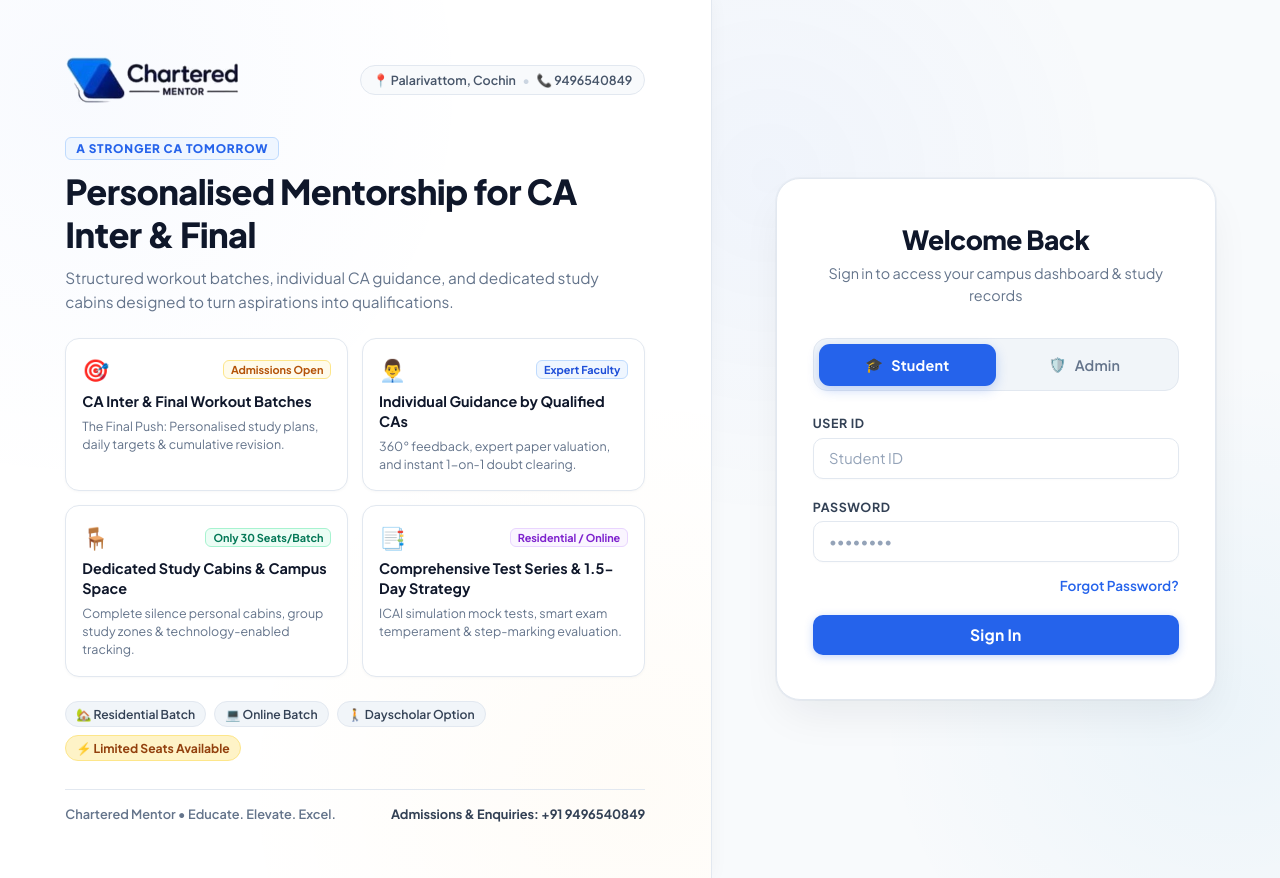
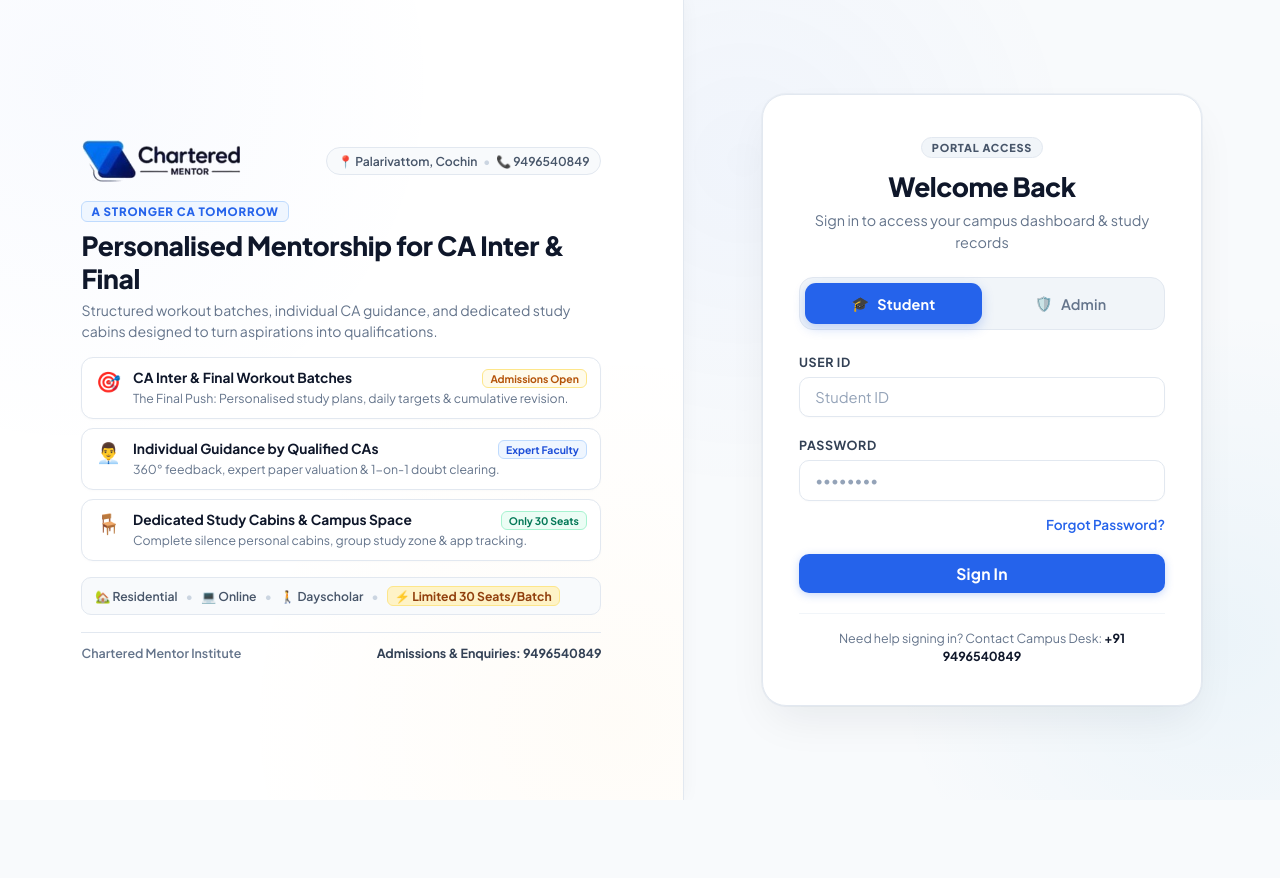
Before and after one commit to Jacob-droid-crypto/Chartered-Mentor, a React (Vite) app in the folder frontend/: page / in a window 1280 px wide. After the commit the page ends 800 px from the top, so only its background shows below. Built offline with nearby package versions, Linux system fonts and the light colour scheme.

Commit message:
fix(login): balance desktop split layout heights with compact 3-row showcase and proportioned right card

```diff
--- a/frontend/src/Login.css
+++ b/frontend/src/Login.css
@@ -24,7 +24,7 @@
     display: flex;
     flex-direction: column;
     justify-content: center;
-    flex: 1.15;
+    flex: 1.1;
     position: relative;
     overflow: hidden;
     background: #ffffff;
@@ -32,7 +32,7 @@
       radial-gradient(circle at 10% 10%, rgba(37, 99, 235, 0.03) 0%, transparent 40%),
       radial-gradient(circle at 90% 90%, rgba(245, 158, 11, 0.03) 0%, transparent 40%);
     color: #0f172a;
-    padding: 3.5rem 3.5rem;
+    padding: 2.25rem 2.5rem;
     border-right: 1px solid #e2e8f0;
     box-shadow: 2px 0 16px rgba(15, 23, 42, 0.03);
     z-index: 2;
@@ -41,8 +41,12 @@
   .login-hero-inner {
     position: relative;
     z-index: 5;
-    max-width: 580px;
+    max-width: 520px;
+    width: 100%;
     margin: 0 auto;
+    display: flex;
+    flex-direction: column;
+    gap: 1rem;
   }
 
   .login-hero-brand {
@@ -50,14 +54,13 @@
     align-items: center;
     justify-content: space-between;
     gap: 1rem;
-    margin-bottom: 2rem;
     flex-wrap: wrap;
   }
 
   .login-hero-brand-logo {
-    height: 48px;
+    height: 44px;
     width: auto;
-    max-width: 260px;
+    max-width: 240px;
     object-fit: contain;
     display: block;
   }
@@ -66,13 +69,13 @@
     background: #f8fafc;
     border: 1px solid #e2e8f0;
     color: #475569;
-    font-size: 0.78rem;
+    font-size: 0.76rem;
     font-weight: 600;
-    padding: 6px 12px;
+    padding: 5px 11px;
     border-radius: 20px;
     display: inline-flex;
     align-items: center;
-    gap: 0.4rem;
+    gap: 0.35rem;
   }
 
   .contact-divider {
@@ -80,142 +83,151 @@
   }
 
   .login-hero-headline {
-    margin-bottom: 1.5rem;
+    margin: 0;
   }
 
   .hero-subheading-tag {
     background: #eff6ff;
     color: #2563eb;
     border: 1px solid #bfdbfe;
-    font-size: 0.74rem;
+    font-size: 0.72rem;
     font-weight: 800;
-    padding: 3px 10px;
+    padding: 2px 9px;
     border-radius: 6px;
     letter-spacing: 0.8px;
     display: inline-block;
-    margin-bottom: 0.65rem;
+    margin-bottom: 0.45rem;
     text-transform: uppercase;
   }
 
   .hero-main-title {
-    font-size: 2.15rem;
+    font-size: 1.65rem;
     font-weight: 800;
     color: #0f172a;
-    line-height: 1.24;
-    letter-spacing: -0.6px;
-    margin: 0 0 0.65rem 0;
+    line-height: 1.25;
+    letter-spacing: -0.4px;
+    margin: 0 0 0.35rem 0;
   }
 
   .hero-main-desc {
-    font-size: 0.96rem;
+    font-size: 0.88rem;
     color: #64748b;
-    line-height: 1.55;
+    line-height: 1.45;
     margin: 0;
   }
 
-  /* 4 Abstract & Attractive Highlight Cards */
-  .hero-highlights-grid {
-    display: grid;
-    grid-template-columns: repeat(2, 1fr);
-    gap: 0.85rem;
-    margin-bottom: 1.5rem;
+  /* 3 Sleek Compact Highlight Rows */
+  .hero-compact-highlights {
+    display: flex;
+    flex-direction: column;
+    gap: 0.6rem;
   }
 
-  .hero-abstract-card {
+  .hero-compact-row {
     background: #ffffff;
     border: 1px solid #e2e8f0;
-    border-radius: 14px;
-    padding: 1.1rem 1rem;
-    box-shadow: 0 1px 3px rgba(15, 23, 42, 0.03);
-    transition: transform 0.2s ease, box-shadow 0.2s ease, border-color 0.2s ease;
+    border-radius: 12px;
+    padding: 0.65rem 0.85rem;
+    box-shadow: 0 1px 3px rgba(15, 23, 42, 0.02);
+    display: flex;
+    align-items: flex-start;
+    gap: 0.75rem;
+    transition: transform 0.15s ease, box-shadow 0.15s ease, border-color 0.15s ease;
   }
 
-  .hero-abstract-card:hover {
-    transform: translateY(-2px);
-    box-shadow: 0 6px 18px rgba(15, 23, 42, 0.06);
+  .hero-compact-row:hover {
+    transform: translateY(-1px);
+    box-shadow: 0 4px 12px rgba(15, 23, 42, 0.05);
     border-color: #cbd5e1;
   }
 
-  .abstract-card-top {
-    display: flex;
-    justify-content: space-between;
-    align-items: center;
-    margin-bottom: 0.55rem;
+  .compact-row-icon {
+    font-size: 1.25rem;
+    line-height: 1;
+    margin-top: 2px;
+    flex-shrink: 0;
   }
 
-  .abstract-card-icon {
-    font-size: 1.35rem;
+  .compact-row-content {
+    flex: 1;
+    min-width: 0;
   }
 
-  .abstract-card-badge {
-    font-size: 0.68rem;
+  .compact-row-header {
+    display: flex;
+    align-items: center;
+    justify-content: space-between;
+    gap: 0.5rem;
+    margin-bottom: 0.15rem;
+  }
+
+  .compact-row-title {
+    font-size: 0.86rem;
+    font-weight: 700;
+    color: #0f172a;
+    line-height: 1.3;
+  }
+
+  .compact-row-badge {
+    font-size: 0.65rem;
     font-weight: 700;
     padding: 2px 7px;
     border-radius: 6px;
+    white-space: nowrap;
+    flex-shrink: 0;
   }
 
-  .abstract-card-badge.amber {
+  .compact-row-badge.amber {
     background: #fffbeb;
     color: #b45309;
     border: 1px solid #fde68a;
   }
 
-  .abstract-card-badge.blue {
+  .compact-row-badge.blue {
     background: #eff6ff;
     color: #1d4ed8;
     border: 1px solid #bfdbfe;
   }
 
-  .abstract-card-badge.green {
+  .compact-row-badge.green {
     background: #ecfdf5;
     color: #047857;
     border: 1px solid #a7f3d0;
   }
 
-  .abstract-card-badge.purple {
-    background: #faf5ff;
-    color: #7e22ce;
-    border: 1px solid #e9d5ff;
-  }
-
-  .abstract-card-title {
-    font-size: 0.9rem;
-    font-weight: 700;
-    color: #0f172a;
-    line-height: 1.35;
-    margin: 0 0 0.35rem 0;
-  }
-
-  .abstract-card-desc {
-    font-size: 0.78rem;
+  .compact-row-desc {
+    font-size: 0.77rem;
     color: #64748b;
-    line-height: 1.45;
+    line-height: 1.4;
     margin: 0;
   }
 
-  /* Quick Batch Options */
-  .hero-batch-options {
+  /* Quick Batch Options Strip */
+  .hero-batch-strip {
     display: flex;
+    align-items: center;
     flex-wrap: wrap;
     gap: 0.5rem;
-    margin-bottom: 1.75rem;
+    padding: 0.5rem 0.8rem;
+    background: #f8fafc;
+    border: 1px solid #e2e8f0;
+    border-radius: 10px;
+    font-size: 0.76rem;
+    color: #475569;
+    font-weight: 600;
   }
 
-  .batch-pill {
-    background: #f1f5f9;
-    color: #334155;
-    font-size: 0.76rem;
-    font-weight: 600;
-    padding: 4px 10px;
-    border-radius: 20px;
-    border: 1px solid #e2e8f0;
+  .batch-strip-dot {
+    color: #cbd5e1;
   }
 
-  .highlight-pill {
+  .batch-strip-highlight {
+    color: #92400e;
+    font-weight: 700;
     background: #fef3c7;
-    color: #92400e;
-    border-color: #fde68a;
-    font-weight: 700;
+    border: 1px solid #fde68a;
+    padding: 1px 7px;
+    border-radius: 6px;
   }
 
   /* Footer Note */
@@ -223,11 +235,12 @@
     display: flex;
     justify-content: space-between;
     align-items: center;
-    font-size: 0.8rem;
+    font-size: 0.78rem;
     color: #64748b;
     font-weight: 600;
     border-top: 1px solid #e2e8f0;
-    padding-top: 1rem;
+    padding-top: 0.75rem;
+    margin-top: 0.1rem;
     flex-wrap: wrap;
     gap: 0.5rem;
   }
@@ -259,7 +272,7 @@
 .login-card {
   max-width: 440px;
   width: 100%;
-  padding: 2.75rem 2.25rem;
+  padding: 2.25rem 2rem;
   background: #ffffff;
   border: 1px solid #e2e8f0;
   border-radius: 24px;
@@ -267,6 +280,16 @@
   z-index: 10;
   position: relative;
   animation: cardEntrance 0.4s cubic-bezier(0.16, 1, 0.3, 1) forwards;
+}
+
+@media screen and (min-width: 960px) {
+  .login-card {
+    padding: 2.5rem 2.25rem;
+    min-height: 475px;
+    display: flex;
+    flex-direction: column;
+    justify-content: space-between;
+  }
 }
 
 @keyframes cardEntrance {
@@ -282,11 +305,25 @@
 
 .login-card-header {
   text-align: center;
-  margin-bottom: 2rem;
+  margin-bottom: 1.5rem;
+}
+
+.login-portal-badge {
+  display: inline-block;
+  background: #f1f5f9;
+  color: #475569;
+  border: 1px solid #e2e8f0;
+  font-size: 0.68rem;
+  font-weight: 800;
+  padding: 3px 10px;
+  border-radius: 20px;
+  letter-spacing: 0.8px;
+  margin-bottom: 0.75rem;
+  text-transform: uppercase;
 }
 
 .login-card-brand {
-  margin-bottom: 1.5rem;
+  margin-bottom: 1.25rem;
 }
 
 .login-card-logo-img {
@@ -303,6 +340,21 @@
   .login-card-brand {
     display: none;
   }
+}
+
+.login-card-help-footer {
+  margin-top: 1.25rem;
+  padding-top: 1rem;
+  border-top: 1px solid #f1f5f9;
+  text-align: center;
+  font-size: 0.78rem;
+  color: #64748b;
+  line-height: 1.4;
+}
+
+.login-card-help-footer strong {
+  color: #0f172a;
+  font-weight: 700;
 }
 
 .login-card h2 {
--- a/frontend/src/Login.jsx
+++ b/frontend/src/Login.jsx
@@ -17,7 +17,7 @@ function Login({ onLoginSuccess }) {
   const [tempToken, setTempToken] = useState(null);
   const [resetRole, setResetRole] = useState('student');
 
-  // Abstract & Attractive Highlights Extracted from Official Posters
+  // Abstract & Attractive Highlights Extracted from Official Posters (Compact 3-Row Set)
   const posterHighlights = [
     {
       icon: '🎯',
@@ -29,23 +29,16 @@ function Login({ onLoginSuccess }) {
     {
       icon: '👨‍💼',
       title: 'Individual Guidance by Qualified CAs',
-      desc: '360° feedback, expert paper valuation, and instant 1-on-1 doubt clearing.',
+      desc: '360° feedback, expert paper valuation & 1-on-1 doubt clearing.',
       badge: 'Expert Faculty',
       badgeClass: 'blue'
     },
     {
       icon: '🪑',
       title: 'Dedicated Study Cabins & Campus Space',
-      desc: 'Complete silence personal cabins, group study zones & technology-enabled tracking.',
-      badge: 'Only 30 Seats/Batch',
+      desc: 'Complete silence personal cabins, group study zone & app tracking.',
+      badge: 'Only 30 Seats',
       badgeClass: 'green'
-    },
-    {
-      icon: '📑',
-      title: 'Comprehensive Test Series & 1.5-Day Strategy',
-      desc: 'ICAI simulation mock tests, smart exam temperament & step-marking evaluation.',
-      badge: 'Residential / Online',
-      badgeClass: 'purple'
     }
   ];
 
@@ -233,32 +226,37 @@ function Login({ onLoginSuccess }) {
             </p>
           </div>
 
-          {/* 4 Concise & Abstract Highlight Cards from Official Posters */}
-          <div className="hero-highlights-grid">
+          {/* 3 Sleek Compact Highlight Rows */}
+          <div className="hero-compact-highlights">
             {posterHighlights.map((item, idx) => (
-              <div key={idx} className="hero-abstract-card">
-                <div className="abstract-card-top">
-                  <span className="abstract-card-icon">{item.icon}</span>
-                  <span className={`abstract-card-badge ${item.badgeClass}`}>{item.badge}</span>
+              <div key={idx} className="hero-compact-row">
+                <span className="compact-row-icon">{item.icon}</span>
+                <div className="compact-row-content">
+                  <div className="compact-row-header">
+                    <span className="compact-row-title">{item.title}</span>
+                    <span className={`compact-row-badge ${item.badgeClass}`}>{item.badge}</span>
+                  </div>
+                  <p className="compact-row-desc">{item.desc}</p>
                 </div>
-                <h3 className="abstract-card-title">{item.title}</h3>
-                <p className="abstract-card-desc">{item.desc}</p>
               </div>
             ))}
           </div>
 
-          {/* Quick Batch Options */}
-          <div className="hero-batch-options">
-            <span className="batch-pill">🏡 Residential Batch</span>
-            <span className="batch-pill">💻 Online Batch</span>
-            <span className="batch-pill">🚶 Dayscholar Option</span>
-            <span className="batch-pill highlight-pill">⚡ Limited Seats Available</span>
+          {/* Quick Batch Options Strip */}
+          <div className="hero-batch-strip">
+            <span className="batch-strip-item">🏡 Residential</span>
+            <span className="batch-strip-dot">•</span>
+            <span className="batch-strip-item">💻 Online</span>
+            <span className="batch-strip-dot">•</span>
+            <span className="batch-strip-item">🚶 Dayscholar</span>
+            <span className="batch-strip-dot">•</span>
+            <span className="batch-strip-highlight">⚡ Limited 30 Seats/Batch</span>
           </div>
 
           {/* Footer Note */}
           <div className="login-hero-footer-note">
-            <span>Chartered Mentor • Educate. Elevate. Excel.</span>
-            <span className="footer-contact">Admissions & Enquiries: +91 9496540849</span>
+            <span>Chartered Mentor Institute</span>
+            <span className="footer-contact">Admissions & Enquiries: 9496540849</span>
           </div>
         </div>
       </aside>
@@ -267,6 +265,7 @@ function Login({ onLoginSuccess }) {
       <main className="login-form-panel">
         <div className="login-card">
           <div className="login-card-header">
+            <div className="login-portal-badge">PORTAL ACCESS</div>
             <div className="login-card-brand">
               <img
                 src="/logo.png"
@@ -476,6 +475,12 @@ function Login({ onLoginSuccess }) {
             </div>
           </form>
         )}
+
+        {view === 'login' && (
+          <div className="login-card-help-footer">
+            <span>Need help signing in? Contact Campus Desk: <strong>+91 9496540849</strong></span>
+          </div>
+        )}
         </div>
       </main>
     </div>
```
